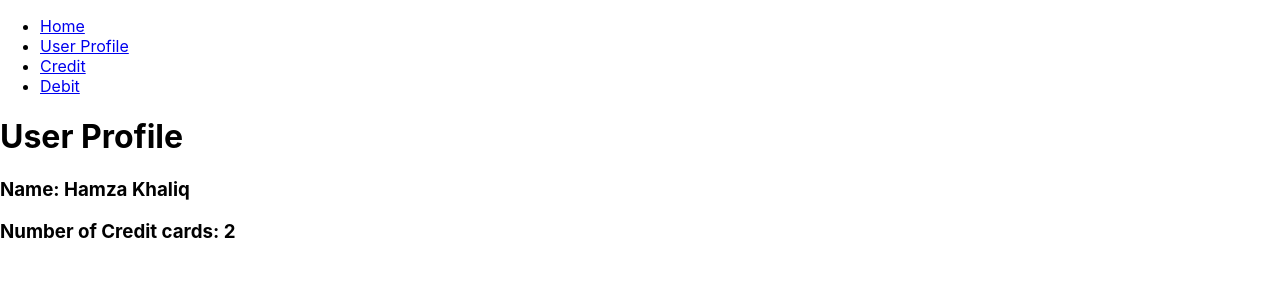
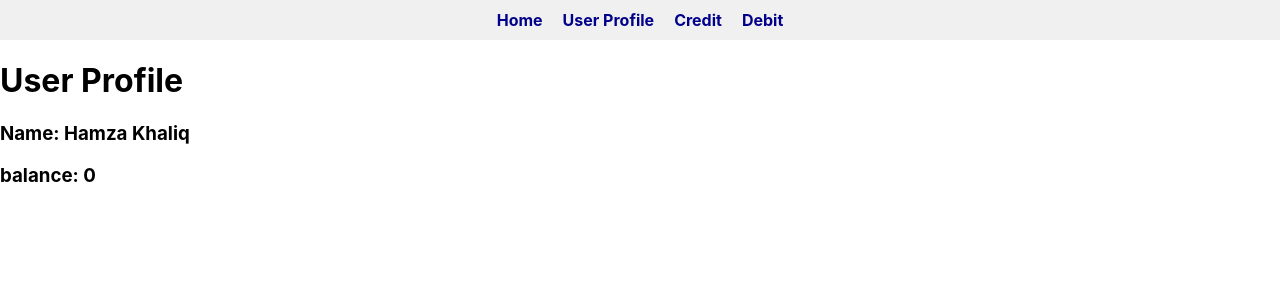
Before and after one commit to Hikhal/BankApp, a React (Create React App) app in the folder bankapp/: page /userProfile in a window 1280 px wide. Shown: the top 300 px of the page. Built offline with nearby package versions, Linux system fonts and the light colour scheme; no server answers.

Commit message:
credit functionality added

```diff
--- a/bankapp/src/App.css
+++ b/bankapp/src/App.css
@@ -1,38 +1,35 @@
-.App {
-  text-align: center;
+.navbar {
+  display: flex;
+  justify-content: center;
+  background-color: #f0f0f0;
+  padding: 10px;
 }
 
-.App-logo {
-  height: 40vmin;
-  pointer-events: none;
+.nav-list {
+  list-style-type: none;
+  display: flex;
+  justify-content: center;
+  margin: 0;
+  padding: 0;
 }
 
-@media (prefers-reduced-motion: no-preference) {
-  .App-logo {
-    animation: App-logo-spin infinite 20s linear;
-  }
+.nav-item {
+  margin: 0 10px;
 }
 
-.App-header {
-  background-color: #282c34;
-  min-height: 100vh;
-  display: flex;
-  flex-direction: column;
-  align-items: center;
-  justify-content: center;
-  font-size: calc(10px + 2vmin);
-  color: white;
+.nav-item a {
+  text-decoration: none;
+  color: darkblue;
+  font-weight: bold;
 }
 
-.App-link {
-  color: #61dafb;
+.nav-item a:hover {
+  color: #ff6b6b;
 }
 
-@keyframes App-logo-spin {
-  from {
-    transform: rotate(0deg);
-  }
-  to {
-    transform: rotate(360deg);
-  }
+.headings {
+  font-family: "Gilroy", "Lucida Sans", Arial, sans-serif;
+  border: solid gray;
+  padding: center;
+  align-items: center;
 }
--- a/bankapp/src/App.js
+++ b/bankapp/src/App.js
@@ -1,39 +1,81 @@
-import React from "react";
+
+import React, {useState, useEffect} from "react";
+import axios from 'axios'
 import { BrowserRouter as Router, Routes, Route, Link } from "react-router-dom";
-
 import Home from "./components/home";
 import UserProfile from "./components/userProfile";
 import Credit from "./components/credit";
 import Debit from "./components/debit";
+import './App.css';
+
 
 function App() {
+  const [currCred, setCurrCredits] = useState(0);
+  const [currDebit, setCurrDebit] = useState(0)
+    const api = 'https://bank-of-react-b745wfs0u-ajlapid718.vercel.app/credits';
+
+    // function that fetches the credit amount.
+    useEffect(() => {
+        async function getCredits() {
+            try {
+                const response = await axios.get(api);
+                setCurrCredits(response.data);
+            } catch (error) {
+                console.error("Error: " + error);
+            }
+        }
+
+        getCredits();
+    }, []);
+
+    // function that fetches the debit amount from the api
+    const api1 = 'https://bank-of-react-b745wfs0u-ajlapid718.vercel.app/debits'
+    useEffect(()=>{
+        async function setDebit(){
+            try {
+                const info = await axios.get(api1)
+                setCurrDebit(info.data)
+            }
+             catch (error) {
+                console.error("error " + error)
+            }
+        }
+        setDebit()
+    },[])
+
+    function balance(debit, credits) {
+        return debit - credits;
+    }
+    const bal = balance(currDebit, currCred)
+    const cred = currCred
+    const debitAmount = currDebit
+
   return (
       <Router>
-      <div className="App">
+        <div className="lolz">
           {/* Navigation */}
-        <nav>
-          <ul>
-            <li>
+          <nav className="navbar">
+          <ul className="nav-list">
+            <li className="nav-item">
               <Link to="/">Home</Link>
             </li>
-            <li>
+            <li className="nav-item">
               <Link to="/userProfile">User Profile</Link>
             </li>
-            <li>
-            <Link to="/credit">Credit </Link>
+            <li className="nav-item">
+              <Link to="/credit">Credit</Link>
             </li>
-            <li>
-            <Link to="/debit">Debit </Link>
+            <li className="nav-item">
+              <Link to="/debit">Debit</Link>
             </li>
           </ul>
         </nav>
-
           {/* Routes */}
           <Routes>
             <Route path="/" element={<Home />} />
-          <Route path="/userProfile" element={<UserProfile />} />
-          <Route path="/credit" element={<Credit />} />
-          <Route path="/debit" element={<Debit></Debit>} />
+            <Route path="/userProfile" element={<UserProfile bal1 = {bal}></UserProfile>} />
+            <Route path="/credit" element={<Credit credit = {cred} bal2 = {bal}></Credit>} />
+            <Route path="/debit" element={<Debit debit = {debitAmount}></Debit>} />
           </Routes>
         </div>
       </Router>
--- a/bankapp/src/components/credit.jsx
+++ b/bankapp/src/components/credit.jsx
@@ -1,30 +1,71 @@
-import React,{useState, useEffect} from "react"
-import { Link } from "react-router-dom";
-import axios from 'axios'
-export default function Credit(){
-    const [currCred, setCurrCred] = useState(0)
-    useEffect(()=>{
-        const api = 'https://bank-of-react-b745wfs0u-ajlapid718.vercel.app/credits'
-        async function setCred(){
-            try {
-                const info = await axios.get(api)
-                setCurrCred(info.data)
+import React, { useState } from "react";
 
-            } catch (error) {
-                console.log("error" + error)
-            }
-        }
-        setCred()
+export default function Credit(props) {
+  const [description, setDescription] = useState("");
+  const [amount, setAmount] = useState(0);
+  const [submissions, setSubmissions] = useState([]);
 
-    })
+  function addCredit(event) {
+    setDescription(event.target.value);
+  }
 
-    return (
-       <div>
+  function addAmount(event) {
+    setAmount(event.target.value);
+  }
+
+  function handleSubmit(event) {
+    event.preventDefault();
+
+    // Get the current date
+    const currentDate = new Date().toLocaleDateString();
+
+    // Create a new submission object with the credit information and date
+    const newSubmission = {
+      description,
+      amount,
+      date: currentDate,
+    };
+
+    // Add the new submission to the submissions array
+    setSubmissions([...submissions, newSubmission]);
+
+    // Clear the input fields
+    setDescription("");
+    setAmount(0);
+  }
+
+  return (
+    <div>
+
         <title>Credits</title>
-        <h2>Available Credits: {currCred}</h2>
-        <ul>
-            <li> <Link to = "/">Go back to the Home Page</Link></li>
-        </ul>
-       </div>
-    )
+      <form onSubmit={handleSubmit}>
+        <input
+          type="text"
+          value={description}
+          placeholder="description"
+          onChange={addCredit}
+        />
+        <input
+          type="text"
+          value={amount}
+          placeholder="amount"
+          onChange={addAmount}
+        />
+        <button type="submit">Submit</button>
+      </form>
+
+
+      <div>
+        {/* Display the submissions */}
+        {submissions.map((submission, index) => (
+          <div key={index}>
+            <p>{submission.date}</p>
+            <p>Description: {submission.description}</p>
+            <p>Amount: {submission.amount}</p>
+            <hr />
+          </div>
+        ))}
+      </div>
+    </div>
+  );
 }
--- a/bankapp/src/components/debit.jsx
+++ b/bankapp/src/components/debit.jsx
@@ -1,24 +1,8 @@
-import React, {useState, useEffect} from "react"
-import axios from 'axios'
-export default function Debit(){
-    const [currDebit, setCurrDebit] = useState(0)
-    const api = 'https://bank-of-react-b745wfs0u-ajlapid718.vercel.app/debits'
-    useEffect(()=>{
-        async function setDebit(){
-            try {
-                const info = await axios.get(api)
-                setCurrDebit(info.data)
-            }
-             catch (error) {
-                console.error("error " + error)
-            }
-        }
-        setDebit()
-    })
+
+export default function Debit(props){
     return(
         <>
-        <h1>Debit</h1>
-        <h2>Current Debit: {currDebit}</h2>
+        <h1>Debit Amount: {props.debit}</h1>
         </>
 
     )
--- a/bankapp/src/components/userProfile.jsx
+++ b/bankapp/src/components/userProfile.jsx
@@ -1,12 +1,11 @@
 
-export default function UserProfile() {
-
+export default function UserProfile(props) {
 
   return (
     <div>
       <h1>User Profile</h1>
       <h3>Name: Hamza Khaliq</h3>
-      <h3>Number of Credit cards: 2</h3>
+      <h3>balance: {props.bal1}</h3>
     </div>
   );
 }
```
Lines whose indentation alone changed are shown as unchanged.
